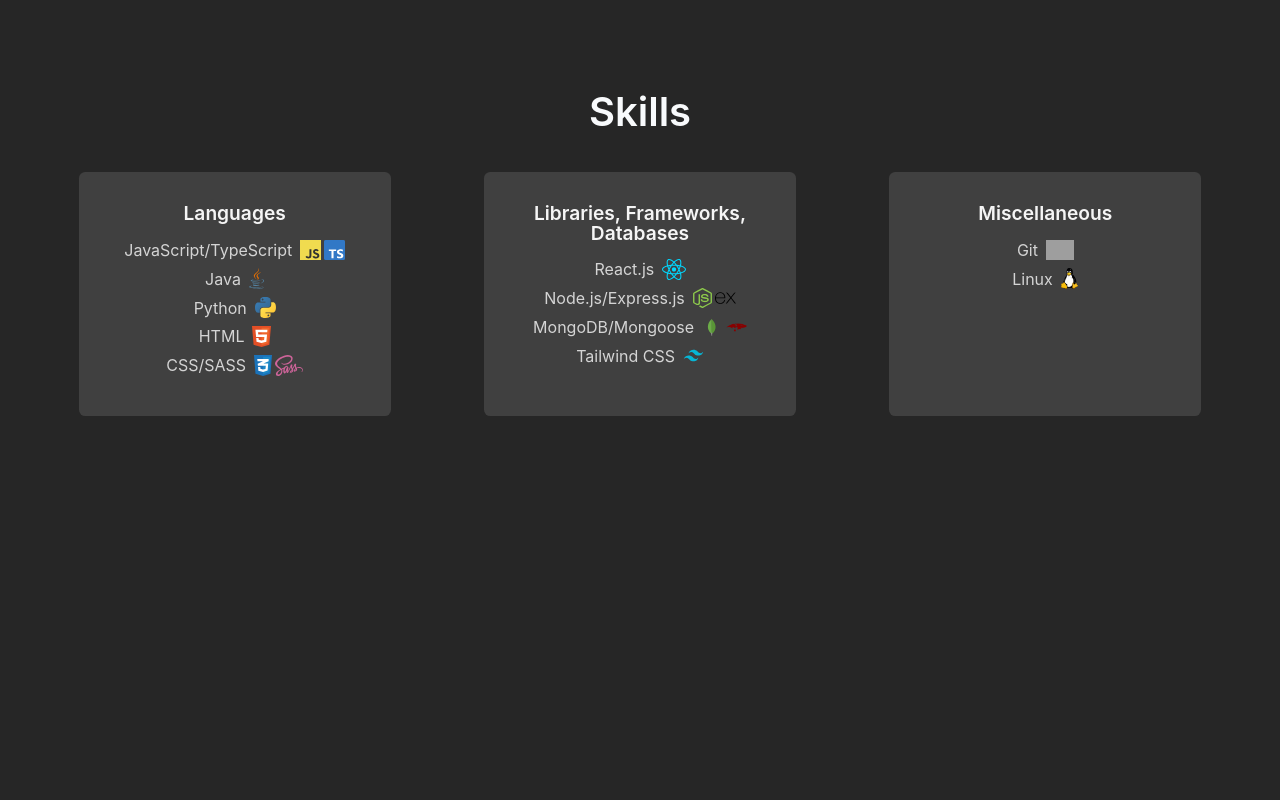
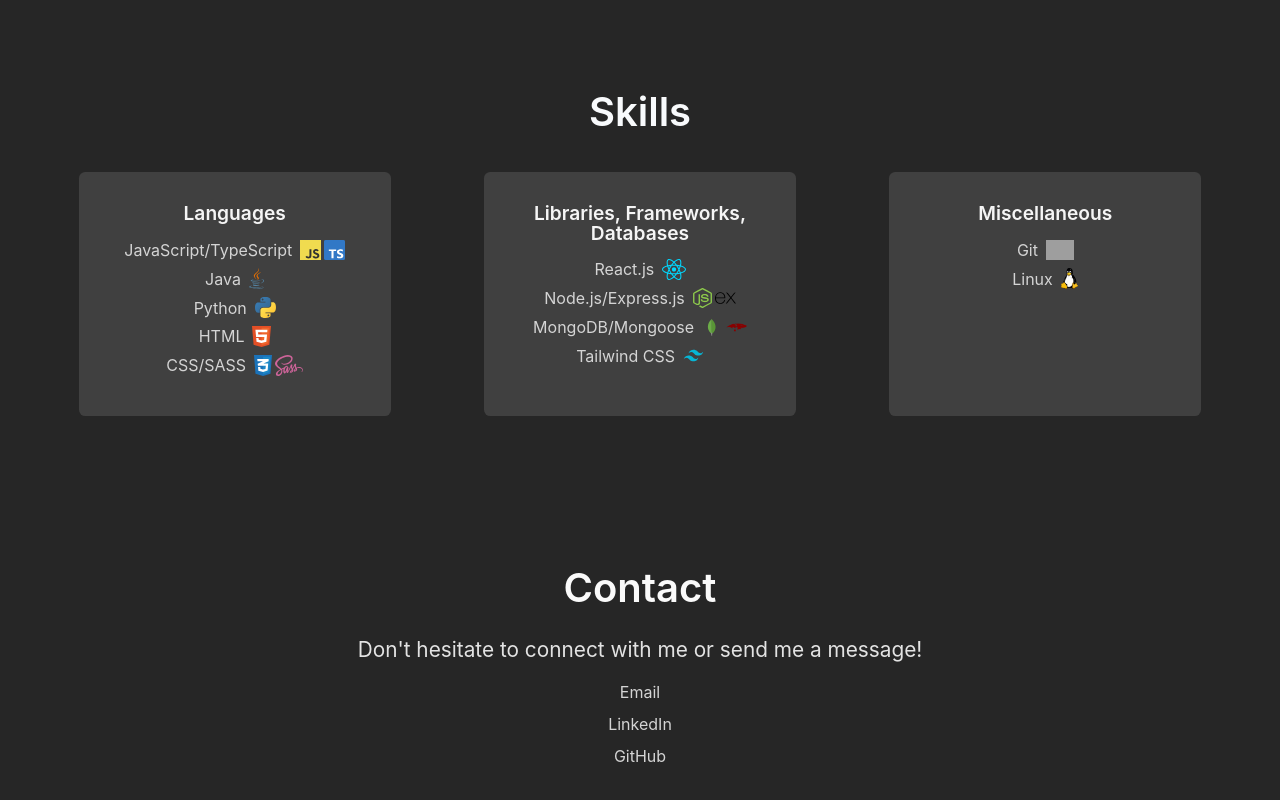
Before and after one commit to wzhengg/portfolio, a React (Vite) app: page / in a window 1280 px wide. Shown: the part 850-1650 px from the top of the page. Before the commit the page ends 1386 px from the top, so only its background shows below. Built offline with nearby package versions, Linux system fonts and the light colour scheme; grey boxes are pictures that could not be loaded.

Commit message:
Render contact section

```diff
--- a/src/App.tsx
+++ b/src/App.tsx
@@ -2,6 +2,7 @@ import './App.css';
 import AboutSection from './components/AboutSection';
 import EducationSection from './components/EducationSection';
 import SkillsSection from './components/SkillsSection';
+import ContactSection from './components/ContactSection';
 
 function App() {
   return (
@@ -9,6 +10,7 @@ function App() {
       <AboutSection />
       <EducationSection />
       <SkillsSection />
+      <ContactSection />
     </div>
   );
 }
```
